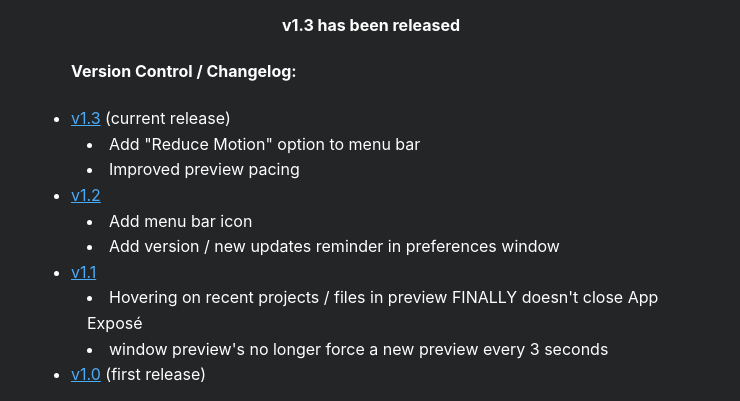
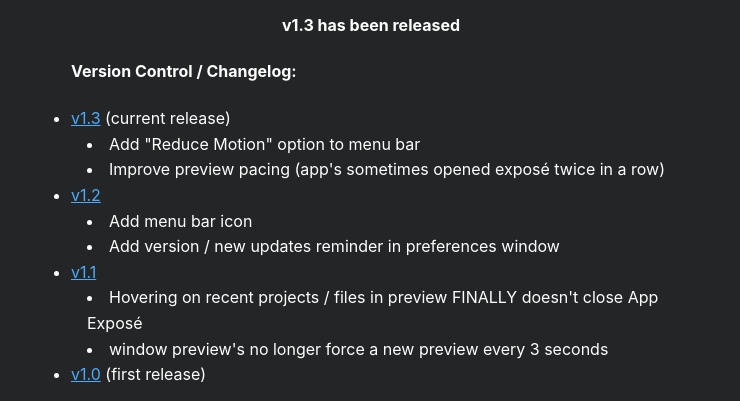
Before and after one commit to steventheworker/Dock-Expos--home, a plain HTML site: page index.html in a window 1280 px wide. Shown: the part 265-666 px from the top of the page, without its empty margins (269-1009 px from the left). Drawn offline with Linux system fonts and the light colour scheme.

Commit message:
improve 1.3 description

```diff
--- a/index.html
+++ b/index.html
@@ -52,7 +52,7 @@
             <ul>
               <h7><a href="https://github.com/steventheworker/Dock-Expos--home/releases/download/v1.3/DockExposev1.3.zip">v1.3</a> (current release)</h7>
               <li>Add "Reduce Motion" option to menu bar</li>
-              <li>Improved preview pacing</li>
+              <li>Improve preview pacing (app's sometimes opened exposé twice in a row)</li>
             </ul>
           </li>
           <li>
```
